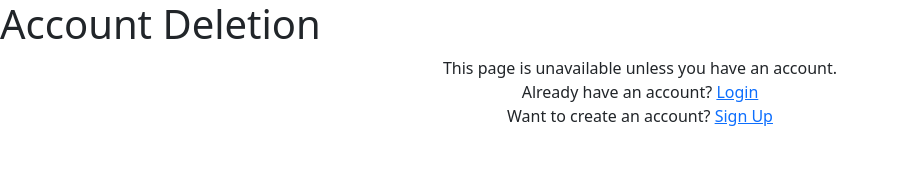
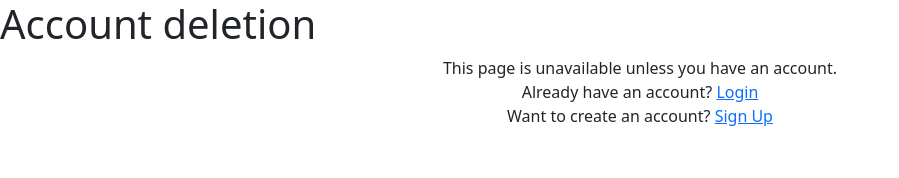
Before and after one commit to ICSI418Y/Quiztopia, a React (Create React App) app in the folder Client/: page /deleteAccount in a window 1280 px wide. Shown: the top 178 px of the page, without its empty margins (0-899 px from the left). Built offline with nearby package versions, Linux system fonts and the light colour scheme.

Commit message:
[Client] added template for conditional rendering if user logged in

```diff
--- a/Client/src/DeleteAccount.js
+++ b/Client/src/DeleteAccount.js
@@ -1,6 +1,7 @@
 import React, { useState } from "react";
 import { useNavigate, Link } from 'react-router-dom';
 import axios from "axios";
+import Template from "./Template";
 
 function DeleteAccount() {
   const navigate = useNavigate();
@@ -25,13 +26,10 @@ function DeleteAccount() {
       })
       .catch((_) => alert('Error in Account Deletion Up'));
   };
-  return (
+  return Template("Account deletion",
     // TODO: use template
     // for conditional rendering
     <div>
-      <h1>Account Deletion</h1>
-      {loggedInUser != null &&
-        <>
       <form>
         Please enter your username to verify it is you
         <input value={userName} onChange={(e) => setUserName(e.target.value)} />
@@ -46,15 +44,6 @@ function DeleteAccount() {
           if (window.confirm("Do you really want to delete your account?")) { handleDeleteAccount(event) }
         }}
         type="submit">Delete Your Account</button>
-        </>}
-      {loggedInUser == null && <>
-        <p className="text-center">
-          This page is unavailable unless you have an account. <br />
-          Already have an account? <Link to="/login">Login</Link>
-          <br />
-          Want to create an account? <Link to="/signUp">Sign Up</Link>
-        </p>
-      </>}
     </div>)
 }
 
--- a/Client/src/SignUp.js
+++ b/Client/src/SignUp.js
@@ -32,10 +32,7 @@ function SignUp() {
       <input type="password" value={password} onChange={(e) => setPassword(e.target.value)} />
       <br />
       Please repeat your password
-      <br />
       <input type="password" value={passwordRepeat} onChange={(e) => setPasswordRepeat(e.target.value)} />
-      <br />
-      Passwords match
       {
         // Conditional rendering for password validation.
       }
--- /dev/null
+++ b/Client/src/Template.js
@@ -0,0 +1,27 @@
+import React from "react";
+import { Link } from 'react-router-dom';
+
+function Template(title, content) {
+    const loggedInUser = localStorage.getItem('loggedInUser')
+    return (<div>
+        <h1>{title}</h1>
+        <>
+            {loggedInUser != null &&
+                content
+            }
+        </>
+
+        <>
+            {loggedInUser == null &&
+                <p className="text-center">
+                    This page is unavailable unless you have an account. <br />
+                    Already have an account? <Link to="/login">Login</Link>
+                    <br />
+                    Want to create an account? <Link to="/signUp">Sign Up</Link>
+                </p>
+            }
+        </>
+    </div>)
+}
+
+export default Template;
```
Lines whose indentation alone changed are shown as unchanged.
